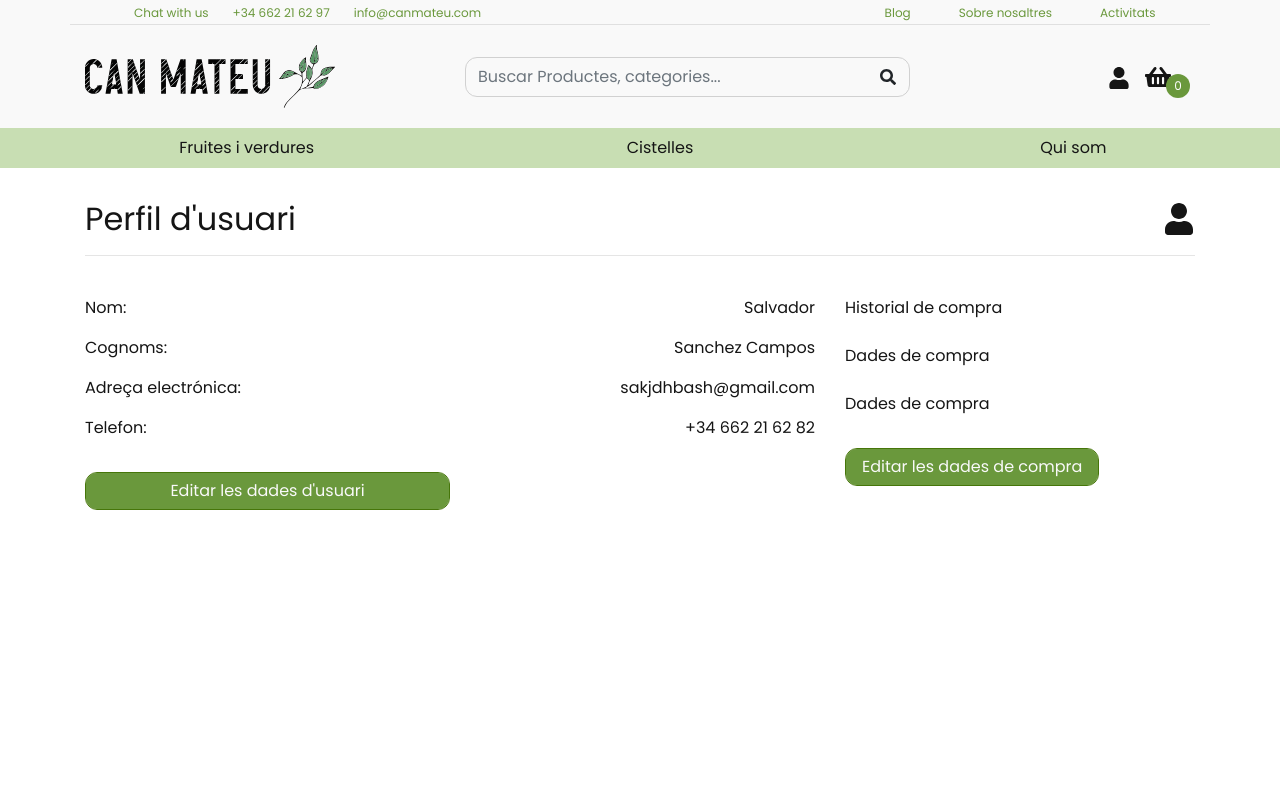
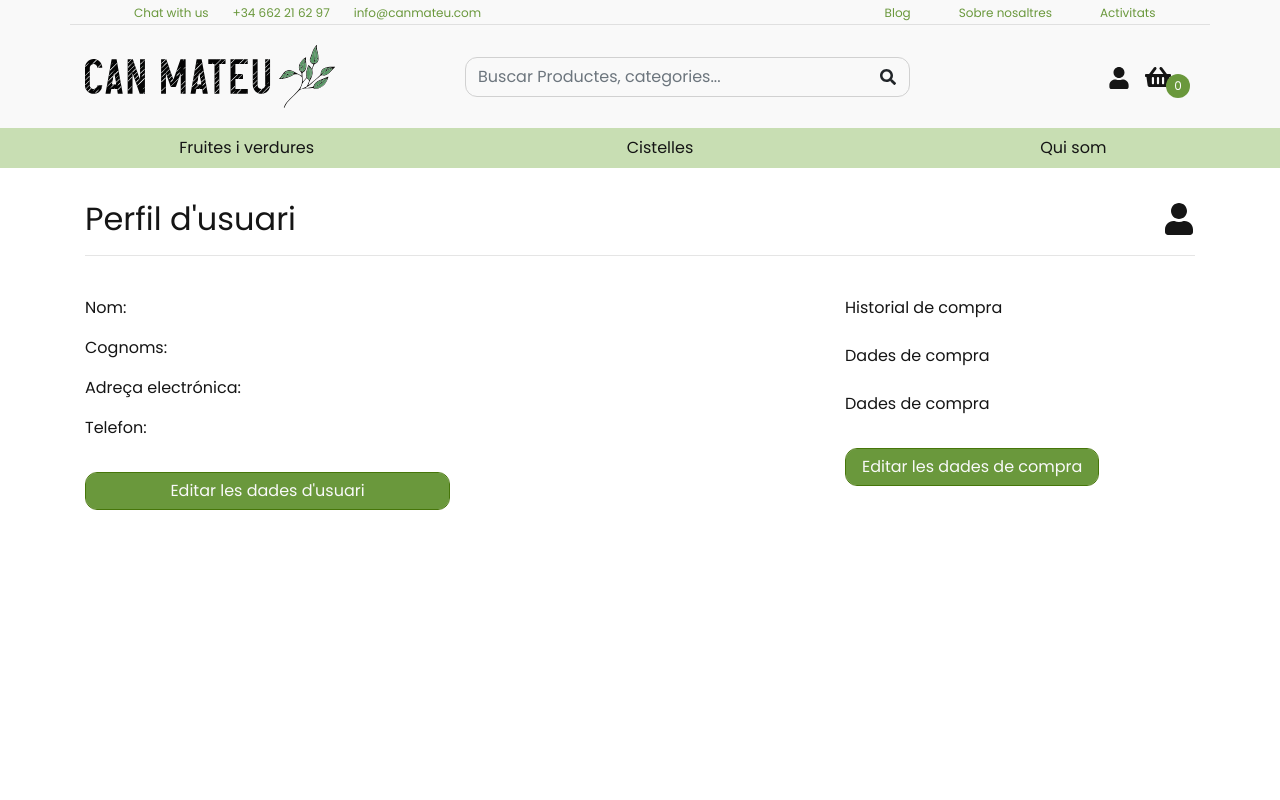
Before and after one commit to SalvadorSC/can-manel-front, a React (Create React App) app: page /perfil in a window 1280 px wide. Shown: the top 800 px of the page. Built offline with nearby package versions, Linux system fonts and the light colour scheme; no server answers.

Commit message:
Pinta los datos del usuario en su perfil

```diff
--- a/src/paginas/login/Login.js
+++ b/src/paginas/login/Login.js
@@ -33,10 +33,11 @@ export const Login = (props) => {
       },
       body: JSON.stringify(loginData),
     });
-    if (resp.error) {
+    /*   console.log(resp.error);
+    if (!resp.ok) {
       setError(true);
       return;
-    }
+    } */
     setError(false);
     const userInfo = resp;
     localStorage.setItem("token", userInfo.token);
@@ -67,6 +68,7 @@ export const Login = (props) => {
 
   return (
     <>
+      <section>
         <div className="row justify-content-center">
           <div className="col-md-12 mb-4">
             <h2 className="heading-section">Inicia Sessió</h2>
@@ -98,7 +100,9 @@ export const Login = (props) => {
                   onChange={setData}
                 />
               </div>
-            {error && <p className="error-login-data">Dades incorrectes</p>}
+              {error && (
+                <p className="error-login-data">Les dades no coincideixen!</p>
+              )}
 
               <div className="d-flex align-items-center mb-3">
                 <input
@@ -120,7 +124,9 @@ export const Login = (props) => {
 
             <div className="col-md-12 col-lg-6">
               <div className="mb-5">
-              <p className="mr-2 text-big ">Encara no tens un usuari propi?</p>
+                <p className="mr-2 text-big ">
+                  Encara no tens un usuari propi?
+                </p>
                 <p className="mr-2 text-center">
                   Crea rápidament un compte a Can Mateu i podrás gaudir d'una
                   experiencia molt més personalitzada, amb descomptes exclusius,
@@ -140,6 +146,7 @@ export const Login = (props) => {
             </div>
           </form>
         </div>
+      </section>
     </>
   );
 };
--- a/src/paginas/userProfile/UserProfile.js
+++ b/src/paginas/userProfile/UserProfile.js
@@ -1,11 +1,33 @@
-import { useState } from "react";
+import { useCallback, useContext, useEffect, useState } from "react";
 import { FaUser } from "react-icons/fa";
-import { Link } from "react-router-dom";
+import { Link, useParams } from "react-router-dom";
+import { AuthContext } from "../../context/AuthContext";
+import { useFetch } from "../../hooks/useFetch";
 import "./UserProfile.css";
 
 export const UserProfile = () => {
   const [confirmarContrasenya, setConfirmarContrasenya] = useState(false);
   const [mostrarInfoEditar, setMostrarInfoEditar] = useState(true);
+  const [user, setUser] = useState([]);
+  const { token } = useContext(AuthContext);
+  const urlAPI = process.env.REACT_APP_URL_API;
+  const { fetchGlobal } = useFetch(urlAPI);
+
+  const loadUserInfo = useCallback(async () => {
+    const userInfo = await fetchGlobal(`${urlAPI}users/my-user`, {
+      headers: {
+        Authorization: "Bearer " + token,
+      },
+    });
+    if (userInfo) {
+      setUser(userInfo);
+    }
+  }, [fetchGlobal, token, urlAPI]);
+
+  useEffect(() => {
+    loadUserInfo();
+  }, [loadUserInfo]);
+
   const confirmacionContrasenya = (
     <>
       <div className="password-confirmation">
@@ -48,19 +70,19 @@ export const UserProfile = () => {
       <div className="col-md-8 col-sm-12 mb-5">
         <div className=" d-flex justify-content-between">
           <p>Nom:</p>
-          <p>Salvador</p>
+          <p>{user.name}</p>
         </div>
         <div className=" d-flex justify-content-between">
           <p>Cognoms:</p>
-          <p>Sanchez Campos</p>
+          <p>{user.surnames}</p>
         </div>
         <div className=" d-flex justify-content-between">
           <p>Adreça electrónica:</p>
-          <p>sakjdhbash@gmail.com</p>
+          <p>{user.email}</p>
         </div>
         <div className=" d-flex justify-content-between">
           <p>Telefon:</p>
-          <p>+34 662 21 62 82</p>
+          <p>{user.phone}</p>
         </div>
         <button
           type="button"
```
Lines whose indentation alone changed are shown as unchanged.
